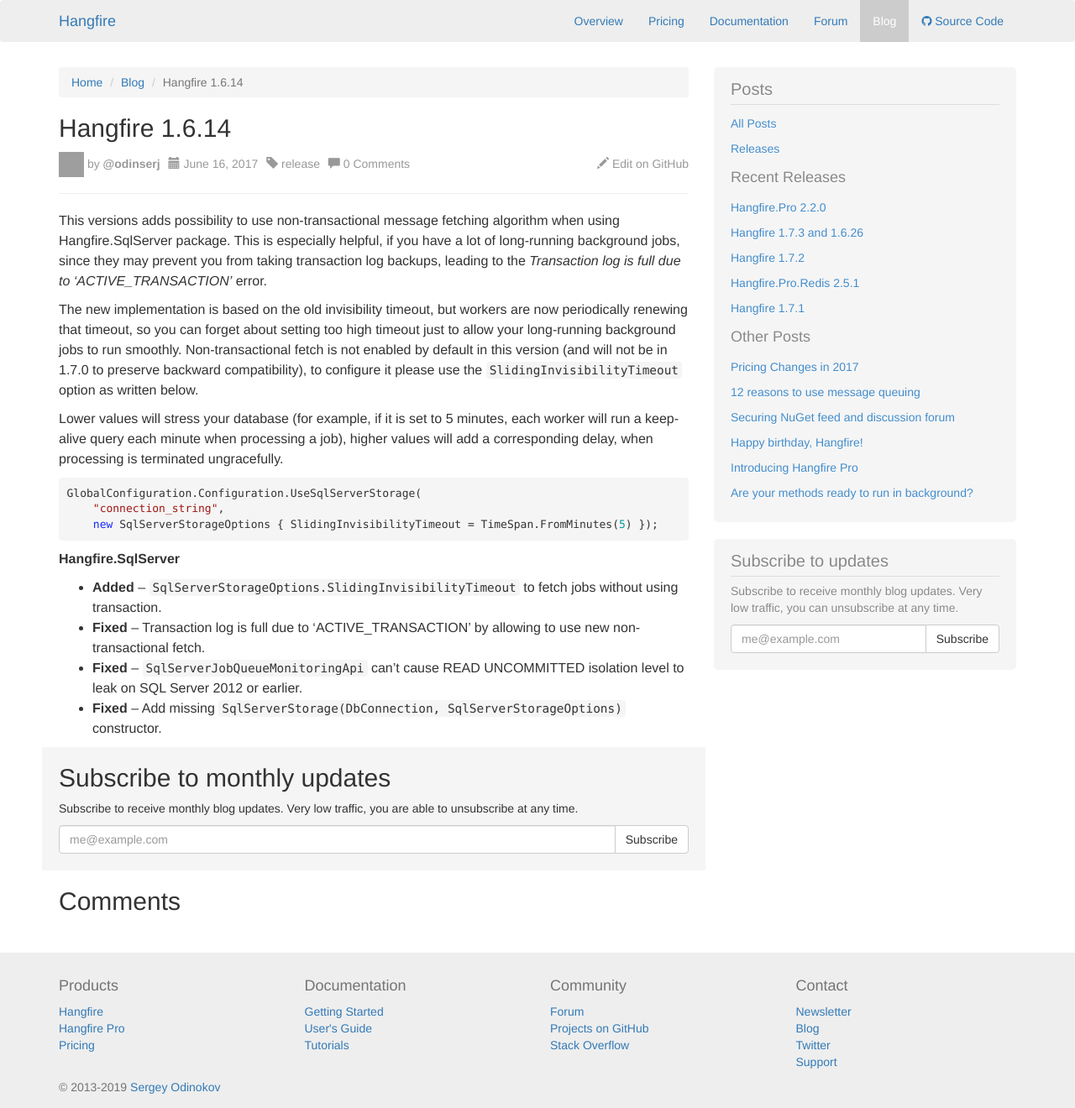
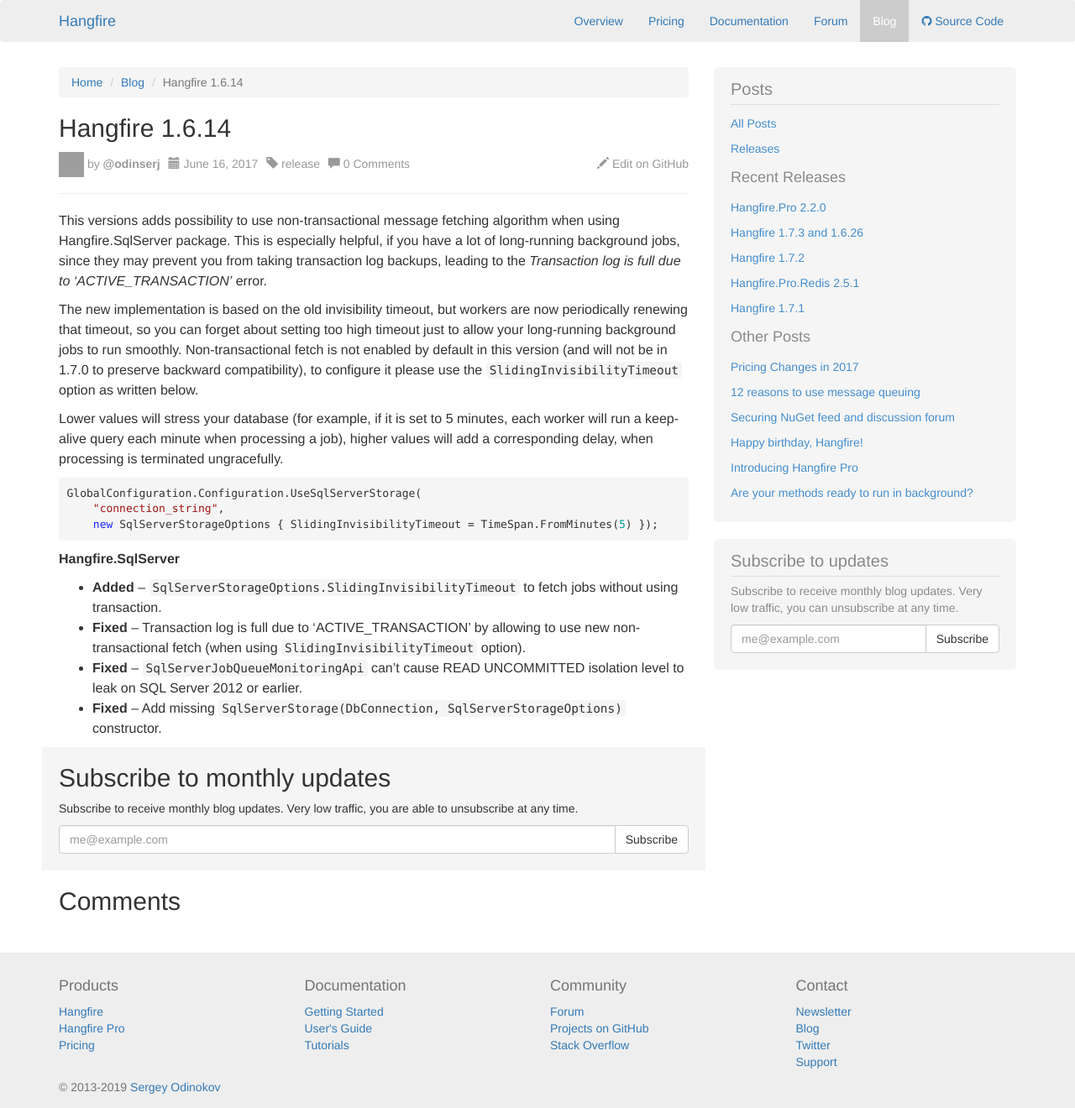
Before and after one commit to HangfireIO/Hangfire.io, a Jekyll site: the page built from _posts/2017-06-16-hangfire-1.6.14.md, in a window 1280 px wide. Shown: the whole page at 84% size. Built offline with Jekyll 4.4.1, drawn with Linux system fonts in a browser that asks for light colours; comment, search, counter and statistics services are not loaded; grey boxes are pictures that could not be loaded.

Commit message:
Update 2017-06-16-hangfire-1.6.14.md

```diff
--- a/_posts/2017-06-16-hangfire-1.6.14.md
+++ b/_posts/2017-06-16-hangfire-1.6.14.md
@@ -19,6 +19,6 @@
 **Hangfire.SqlServer**
 
 * **Added** – `SqlServerStorageOptions.SlidingInvisibilityTimeout` to fetch jobs without using transaction.
-* **Fixed** – Transaction log is full due to 'ACTIVE_TRANSACTION' by allowing to use new non-transactional fetch.
+* **Fixed** – Transaction log is full due to 'ACTIVE_TRANSACTION' by allowing to use new non-transactional fetch (when using `SlidingInvisibilityTimeout` option).
 * **Fixed** – `SqlServerJobQueueMonitoringApi` can't cause READ UNCOMMITTED isolation level to leak on SQL Server 2012 or earlier.
 * **Fixed** – Add missing `SqlServerStorage(DbConnection, SqlServerStorageOptions)` constructor.
```
